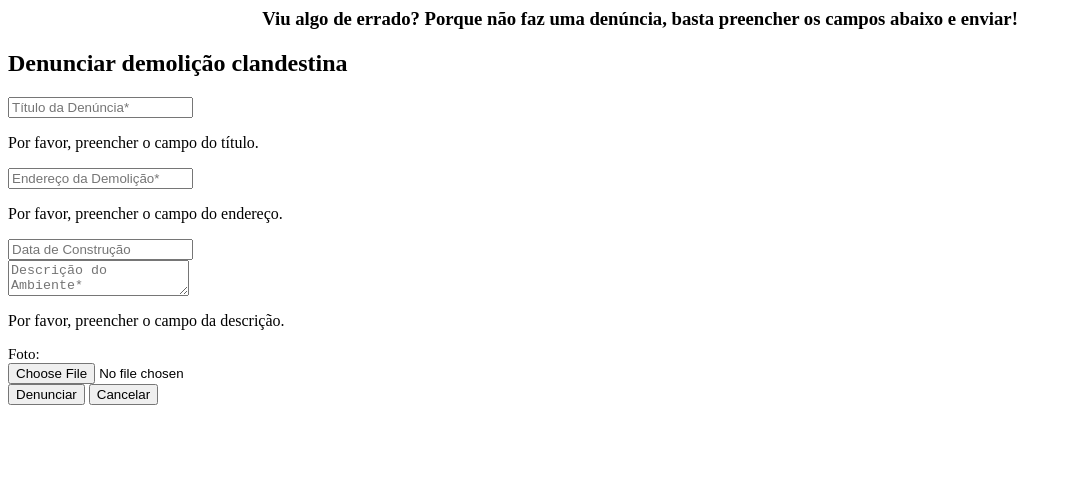
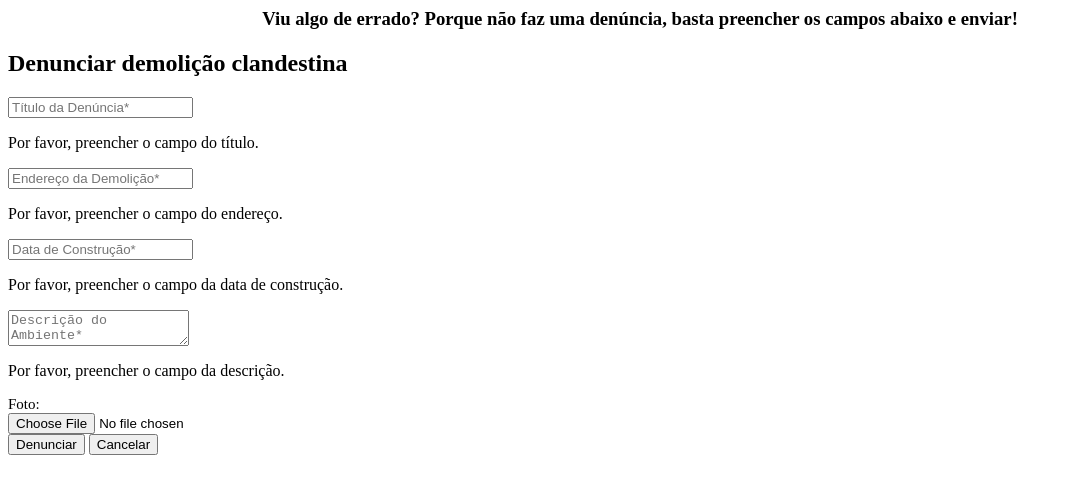
Before and after one commit to NathanMrtns/arquinventario, a website: page front-end/public/templates/add-new-complaint.html at #!/addNewTicket in a window 1280 px wide. Shown: the whole page, without its empty margins (0-1072 px from the left). Drawn offline with Linux system fonts and the light colour scheme.

Commit message:
Adding validation to the date field of the form on which the user can create a new ticket.

```diff
--- a/front-end/public/templates/add-new-complaint.html
+++ b/front-end/public/templates/add-new-complaint.html
@@ -23,8 +23,9 @@
 				</div>
 
 				<div class="form-group">
-	        <input class="form-control" type="text" id='year' name='date' ng-model='date' placeholder="Data de Construção" jqdatepicker ng-required="true">
-	      </div>
+	        		<input class="form-control" type="text" id='year' name='date' ng-model='date' placeholder="Data de Construção*" jqdatepicker ng-required="true">
+	        		<p ng-show="formAddNewComplaint.date.$invalid && formAddNewComplaint.date.$dirty" class="help-block">Por favor, preencher o campo da data de construção.</p>
+	      		</div>
 
 				<div class="form-group">
 					<textarea type="text" class="form-control" placeholder="Descrição do Ambiente*" name="description" ng-model="description" ng-required="true"></textarea>
@@ -32,11 +33,9 @@
 				</div>
 
 				<div class="form-group" style="font-size:15px">
-				Foto:
-				<br>
-				<input type="file" ngf-select ng-model="file" name="file"
-					accept="image/*" ngf-max-size="2MB"
-					ngf-model-invalid="errorFile">
+					Foto:
+					<br>
+					<input type="file" ngf-select ng-model="file" name="file" accept="image/*" ngf-max-size="2MB" ngf-model-invalid="errorFile">
 				</div>
 
 				<div class='form-group'>
```
Also changed, not shown: front-end/public/templates/add-new-ticket.html (+1 -1 lines).
